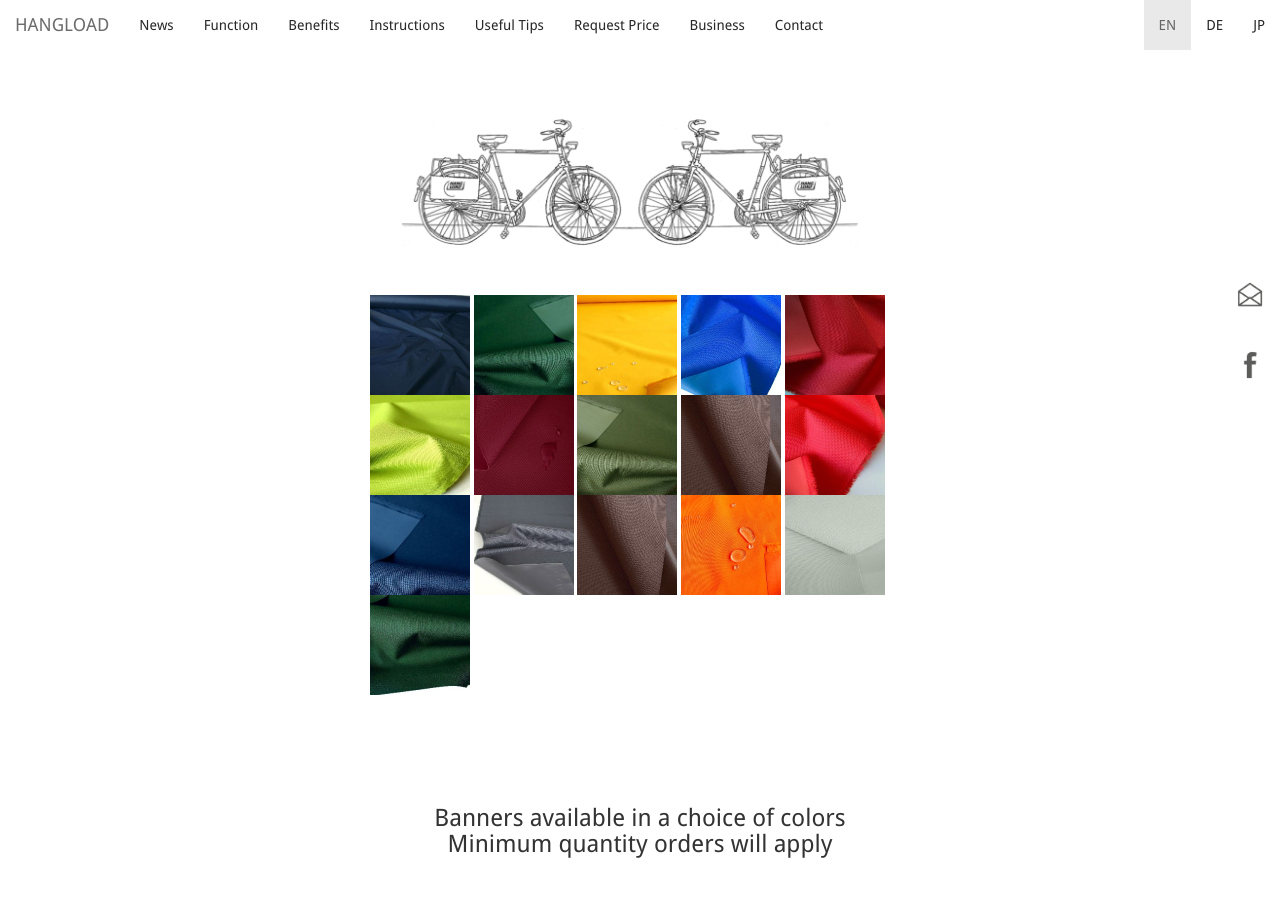
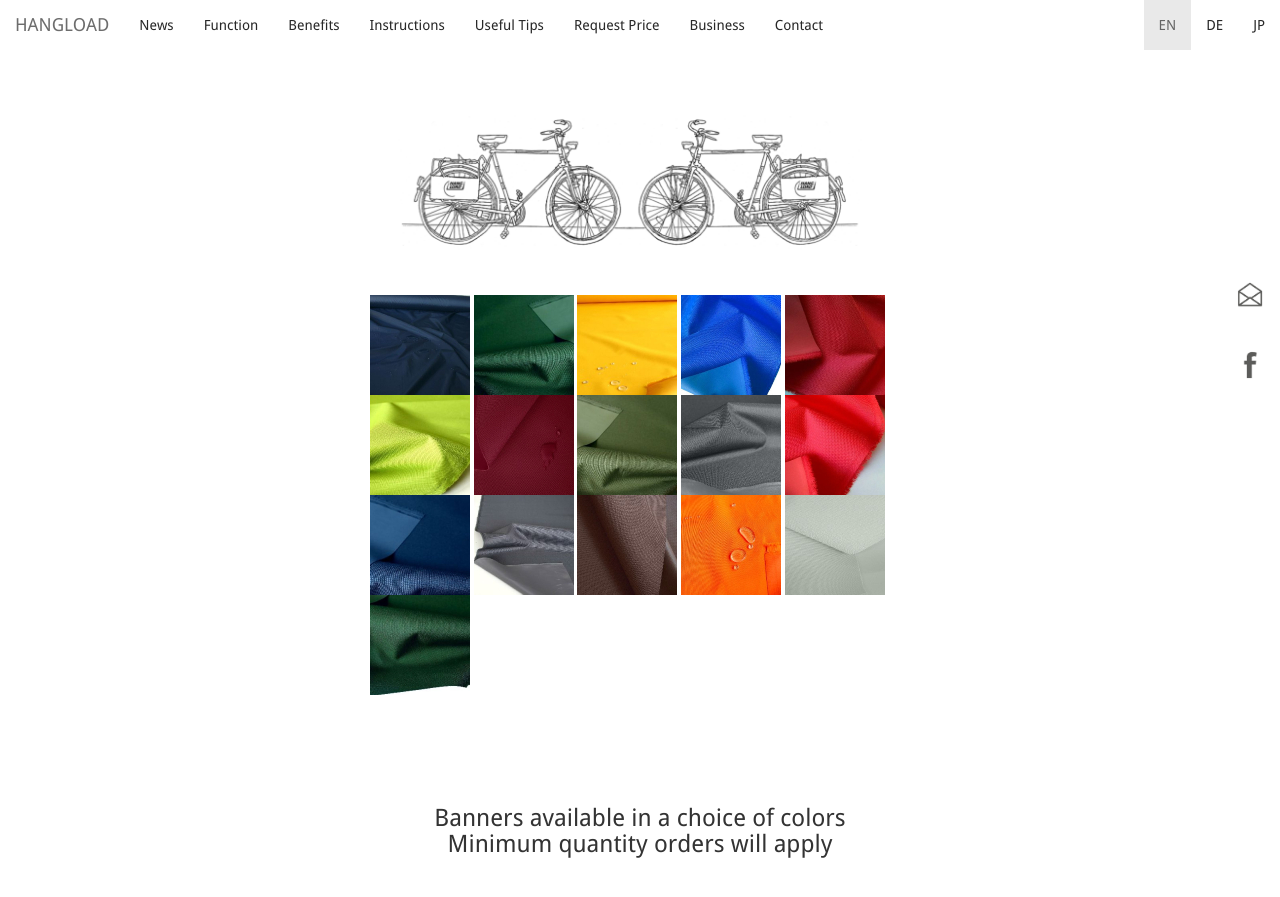
Before and after one commit to bodokaiser/hangload.com, a Jekyll site: the page built from promotions/order.html, in a window 1280 px wide and 900 px high. Shown: the top 897 px of the window. Built offline with Jekyll 4.4.1, drawn with Linux system fonts in a browser that asks for light colours; nearby versions of some CDN libraries; library files that are not in the unit come from our copies; Markdown is read by kramdown in place of the engine named in the settings.

Commit message:
Update order.html

```diff
--- a/promotions/order.html
+++ b/promotions/order.html
@@ -150,7 +150,7 @@
       <img class="img-responsive" src="/images/pictures/beidebikes.png"
         alt="beidebikes" />
        <br>
-       <img src="../../images/pictures/nblue.jpg" alt="" /> <img src="../../images/pictures/dgreen.jpg" alt="" /> <img src="../../images/pictures/yellow.jpg" alt="" /> <img src="../../images/pictures/lblue.jpg" alt="" /> <img src="../../images/pictures/dred.jpg" alt="" /> <img src="../../images/pictures/lgreen.jpg" alt="" /> <img src="../../images/pictures/bordeaux.jpg" alt="" /> <img src="../../images/pictures/olive.jpg" alt="" /> <img src="../../images/pictures/brown.jpg" alt="" /> <img src="../../images/pictures/lred.jpg" alt="" /> <img src="../../images/pictures/dblue.jpg" alt="" /> <img src="../../images/pictures/dgray.jpg" alt="" /> <img src="../../images/pictures/brown.jpg" alt="" /> <img src="../../images/pictures/orange.jpg" alt="" /> <img src="../../images/pictures/lgray.jpg" alt="" /> <img src="../../images/pictures/dgreen1.jpg" alt="" />
+       <img src="../../images/pictures/nblue.jpg" alt="" /> <img src="../../images/pictures/dgreen.jpg" alt="" /> <img src="../../images/pictures/yellow.jpg" alt="" /> <img src="../../images/pictures/lblue.jpg" alt="" /> <img src="../../images/pictures/dred.jpg" alt="" /> <img src="../../images/pictures/lgreen.jpg" alt="" /> <img src="../../images/pictures/bordeaux.jpg" alt="" /> <img src="../../images/pictures/olive.jpg" alt="" /> <img src="../../images/pictures/gray.jpg" alt="" /> <img src="../../images/pictures/lred.jpg" alt="" /> <img src="../../images/pictures/dblue.jpg" alt="" /> <img src="../../images/pictures/dgray.jpg" alt="" /> <img src="../../images/pictures/brown.jpg" alt="" /> <img src="../../images/pictures/orange.jpg" alt="" /> <img src="../../images/pictures/lgray.jpg" alt="" /> <img src="../../images/pictures/dgreen1.jpg" alt="" />
        <br>
     </div>
     </div>
```
